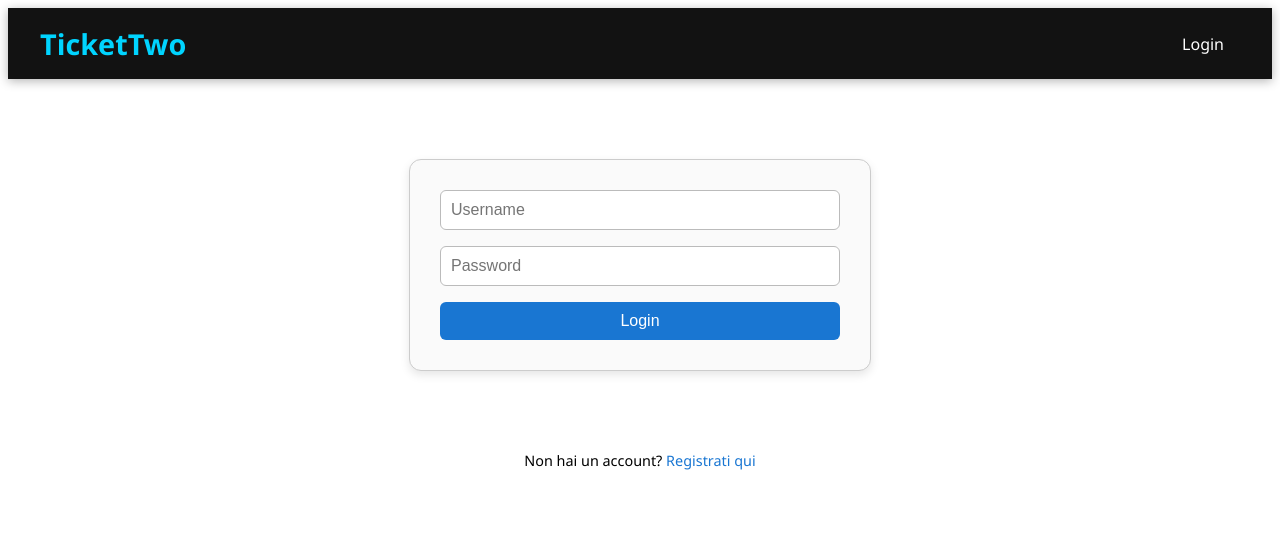
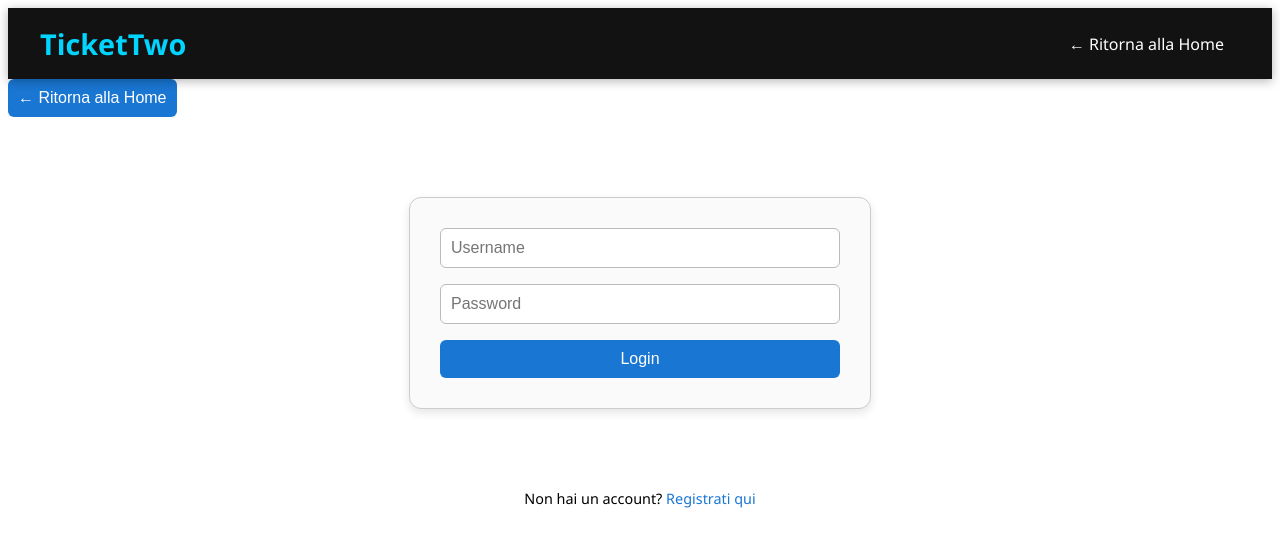
Before and after one commit to giusy03-cloud/frontAngularEA, an Angular app: page /auth/login in a window 1280 px wide. Shown: the top 546 px of the page. Built offline with nearby package versions, Linux system fonts and the light colour scheme.

Commit message:
modificaBarraMenu

```diff
--- a/src/app/feature/auth/login/login.component.html
+++ b/src/app/feature/auth/login/login.component.html
@@ -1,8 +1,27 @@
+<!-- Link per tornare alla home -->
+<button routerLink="/" type="button">← Ritorna alla Home</button>
+
+
+<!-- Form di login -->
 <form (ngSubmit)="login()">
-  <input type="text" [(ngModel)]="username" name="username" placeholder="Username" required>
-  <input type="password" [(ngModel)]="password" name="password" placeholder="Password" required>
+  <input
+    type="text"
+    [(ngModel)]="username"
+    name="username"
+    placeholder="Username"
+    required
+  />
+  <input
+    type="password"
+    [(ngModel)]="password"
+    name="password"
+    placeholder="Password"
+    required
+  />
   <button type="submit">Login</button>
+
   <p *ngIf="error" style="color:red">{{ error }}</p>
 </form>
 
+<!-- Link alla registrazione -->
 <p>Non hai un account? <a routerLink="/auth/registration">Registrati qui</a></p>
--- a/src/app/header/header.component.html
+++ b/src/app/header/header.component.html
@@ -4,9 +4,18 @@
   </div>
 
   <nav class="nav-links">
-    <a *ngIf="!authService.isAuthenticated()" routerLink="auth/login" class="nav-link">Login</a>
+    <!-- Se NON autenticato e siamo nella pagina login, mostra SOLO "Ritorna alla Home" -->
+    <a *ngIf="!isLoggedIn && isLoginPage" routerLink="/" class="nav-link">
+      ← Ritorna alla Home
+    </a>
 
-    <ng-container *ngIf="authService.isAuthenticated()">
+    <!-- Se NON autenticato e NON siamo in pagina login, mostra SOLO "Login" -->
+    <a *ngIf="!isLoggedIn && !isLoginPage" routerLink="/auth/login" class="nav-link">
+      Login
+    </a>
+
+    <!-- Se autenticato, mostra Profilo e Logout -->
+    <ng-container *ngIf="isLoggedIn">
       <a routerLink="/profile" class="nav-link">Profilo</a>
       <a (click)="logout()" class="nav-link">Logout</a>
     </ng-container>
--- a/src/app/header/header.component.ts
+++ b/src/app/header/header.component.ts
@@ -1,6 +1,6 @@
-import { Component } from '@angular/core';
+import { Component, OnInit } from '@angular/core';
+import { Router, NavigationEnd } from '@angular/router';
 import { AuthService } from '../services/auth.service';
-import { Router } from '@angular/router';
 import { CommonModule } from '@angular/common';
 import { RouterModule } from '@angular/router';
 
@@ -11,8 +11,26 @@ import { RouterModule } from '@angular/router';
   standalone: true,
   imports: [CommonModule, RouterModule],
 })
-export class HeaderComponent {
+export class HeaderComponent implements OnInit {
+  isLoggedIn = false;
+  isLoginPage = false;
+
   constructor(public authService: AuthService, private router: Router) {}
+
+  ngOnInit() {
+    this.checkState();
+
+    this.router.events.subscribe(event => {
+      if (event instanceof NavigationEnd) {
+        this.checkState();
+      }
+    });
+  }
+
+  checkState() {
+    this.isLoggedIn = this.authService.isAuthenticated();
+    this.isLoginPage = this.router.url.startsWith('/auth/login');
+  }
 
   logout() {
     this.authService.logout();
```
